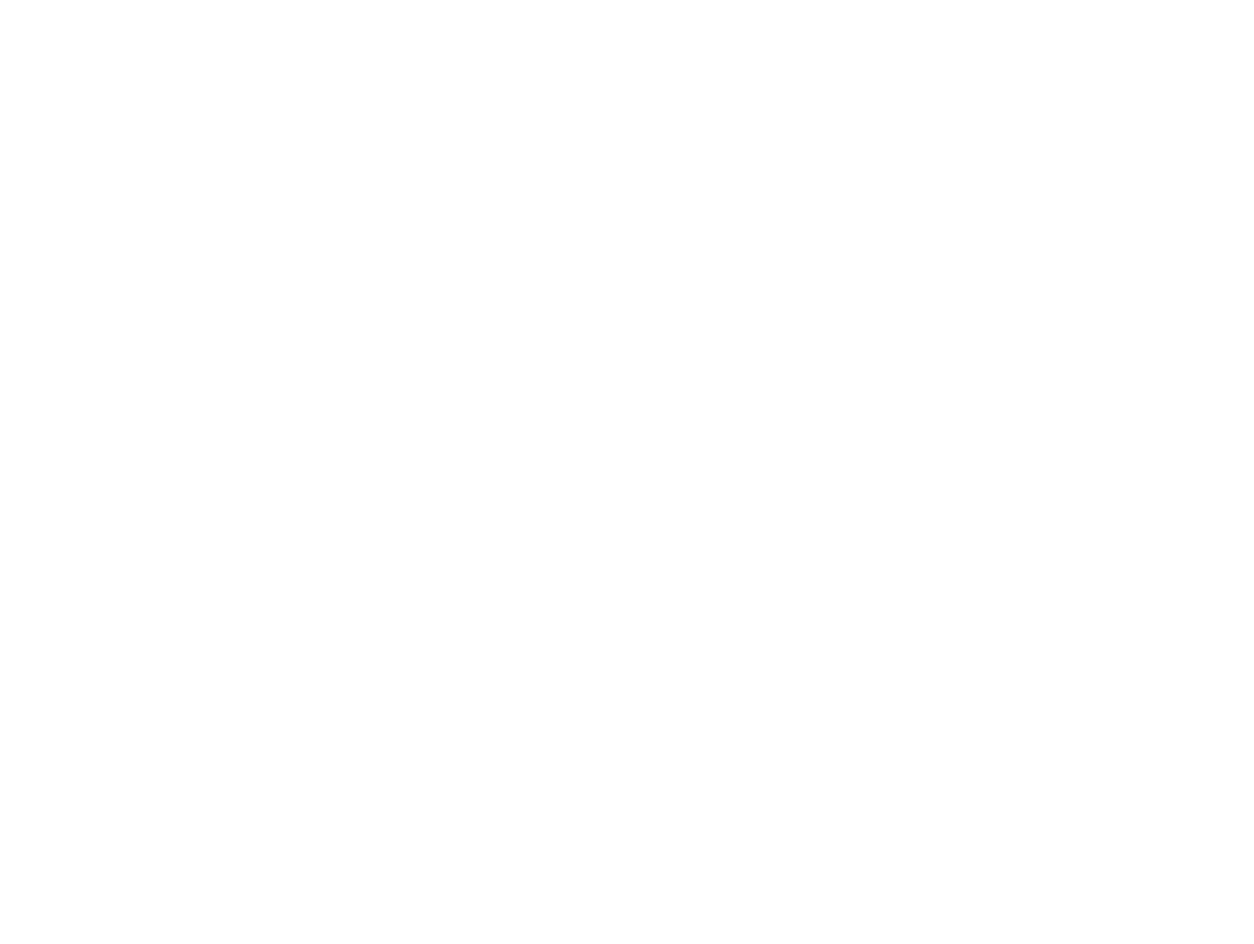
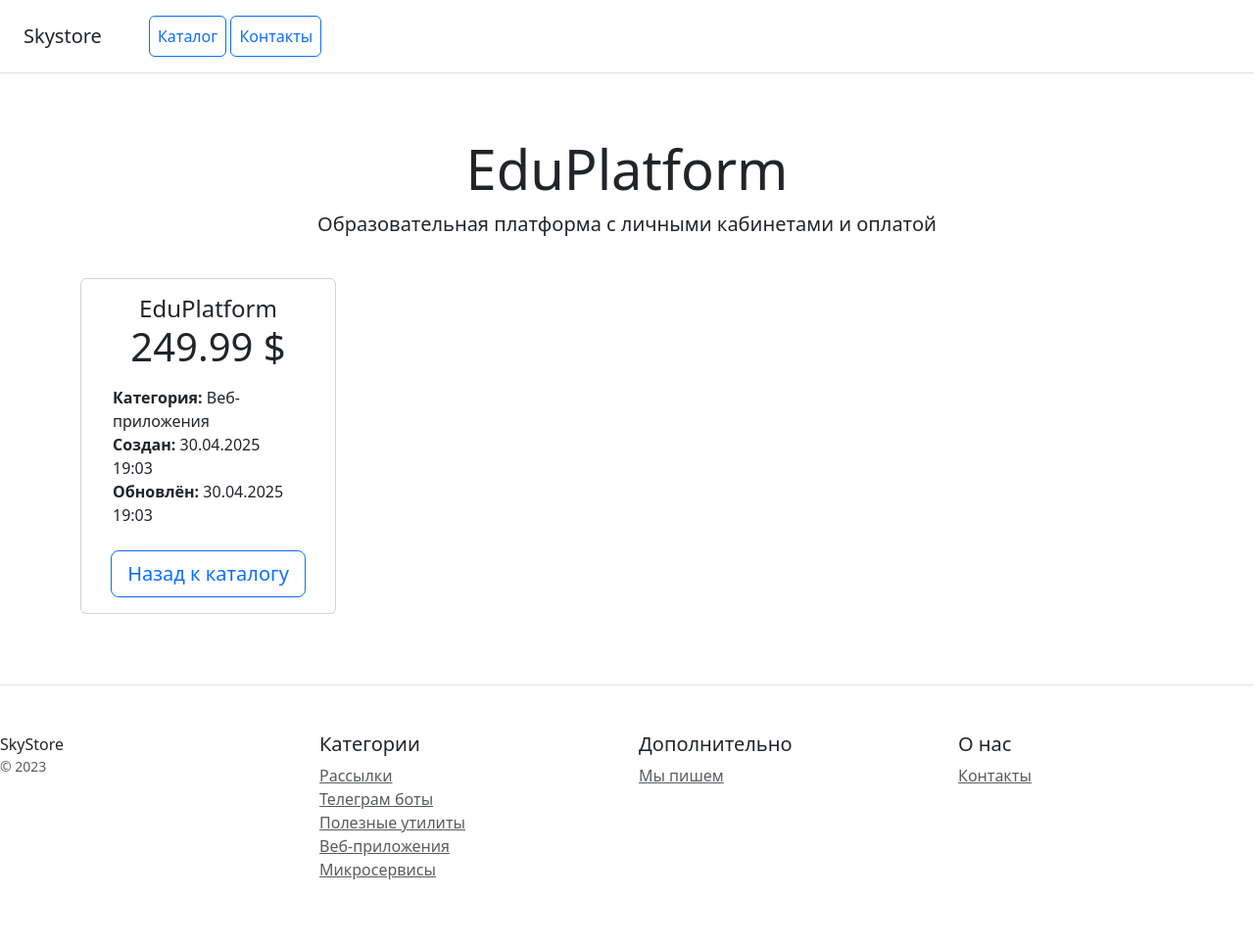
Before and after one commit to Alexandra-Chigrina/homework_22, a Django app: page /product/4/ in a window 1280 px wide. Before the commit the page is empty. Shown: the whole page at 98% size. Before the commit the page ends 800 px from the top, so only its background shows below. Run offline with Django 5.2, Linux system fonts and the light colour scheme; data comes from the database, SQL or seed files in the repository; some libraries are stand-ins or nearby versions.

Commit message:
add product_detail.html

```diff
--- a/catalog/templates/catalog/base.html
+++ b/catalog/templates/catalog/base.html
@@ -8,11 +8,7 @@
 </head>
 <body>
     <header class="d-flex flex-column flex-md-row align-items-center p-3 px-md-4 mb-3 bg-white border-bottom box-shadow">
-        <h5 class="my-0 mr-md-auto font-weight-normal">Skystore</h5>
-        <nav class="ms-5">
-            <a class="p-2 btn btn-outline-primary" href="/">Каталог</a>
-            <a class="p-2 btn btn-outline-primary" href="/contacts/">Контакты</a>
-        </nav>
+    {% include 'catalog/includes/inc_menu.html' %}
     </header>
 
     {% block content %}
--- /dev/null
+++ b/catalog/templates/catalog/includes/inc_menu.html
@@ -0,0 +1,5 @@
+<h5 class="my-0 mr-md-auto font-weight-normal">Skystore</h5>
+<nav class="ms-5">
+    <a class="p-2 btn btn-outline-primary" href="/">Каталог</a>
+    <a class="p-2 btn btn-outline-primary" href="/contacts/">Контакты</a>
+</nav>
--- a/catalog/templates/catalog/product_detail.html
+++ b/catalog/templates/catalog/product_detail.html
@@ -0,0 +1,30 @@
+{% extends 'catalog/base.html' %}
+{% load my_tags %}
+{% block content %}
+<div class="pricing-header px-3 py-3 pt-md-5 pb-md-4 mx-auto text-center">
+    <h1 class="display-4">{{ product.name }}</h1>
+    <p class="lead">{{ product.description }}</p>
+</div>
+
+<div class="container">
+    <div class="row text-center">
+        <div class="col-3">
+            <div class="card mb-4 box-shadow">
+                {% if product.image %}
+                    <img src="{{ product.image | media_filter }}">
+                {% endif %}
+                <div class="card-body">
+                    <h4 class="my-0 font-weight-normal">{{ product.name }}</h4>
+                    <h1 class="card-title pricing-card-title">{{ product.price }} $</h1>
+                    <ul class="list-unstyled mt-3 mb-4 text-start m-3">
+                        <li><strong>Категория:</strong> {{ product.category }}</li>
+                        <li><strong>Создан:</strong> {{ product.created_at|date:"d.m.Y H:i" }}</li>
+                        <li><strong>Обновлён:</strong> {{ product.updated_at|date:"d.m.Y H:i" }}</li>
+                    </ul>
+                    <button type="button" class="btn btn-lg btn-block btn-outline-primary">Назад к каталогу</button>
+                </div>
+            </div>
+        </div>
+    </div>
+</div>
+{% endblock %}
```
Also changed, not shown: catalog/templatetags/my_tags.py (added, +9 -0 lines).
